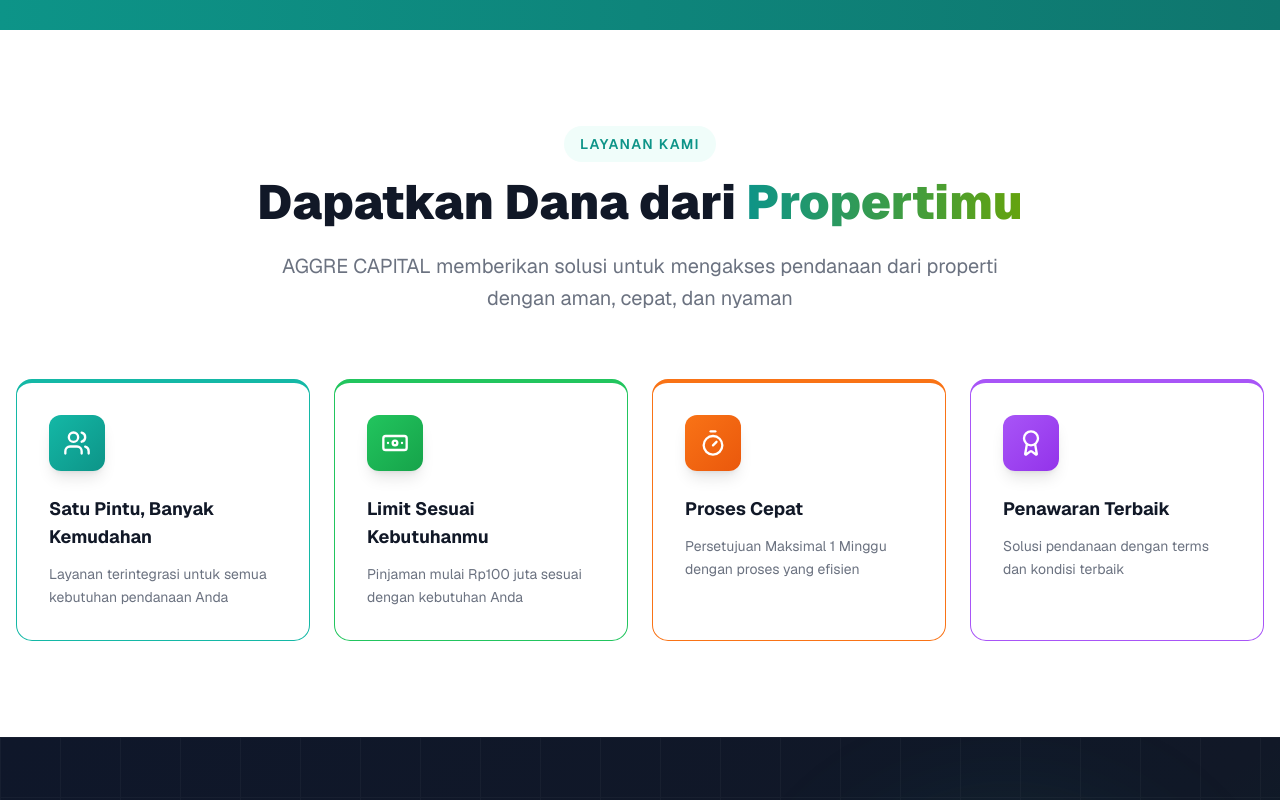
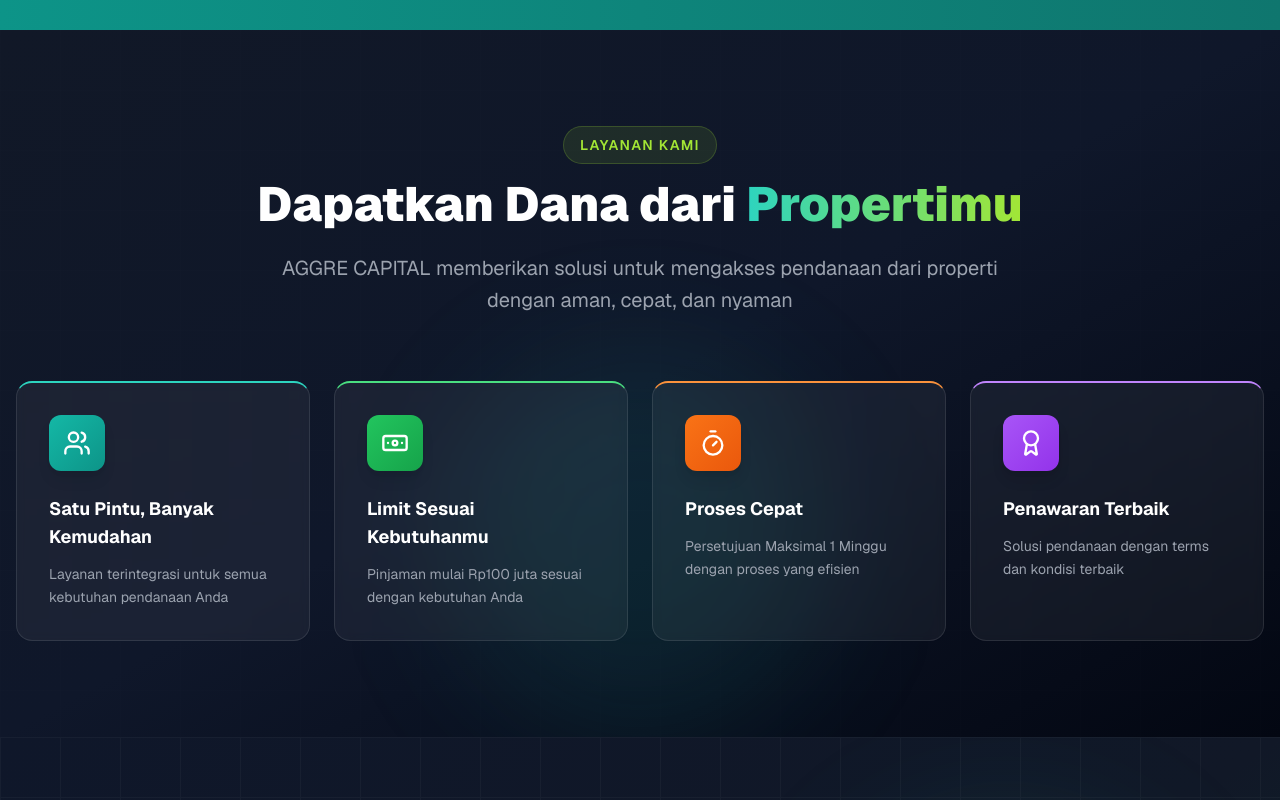
Before and after one commit to adityacpuu-stack/aggre-capital-landing, a Next.js app: page / in a window 1280 px wide. Shown: the part 1140-1940 px from the top of the page. Built offline with nearby package versions, Linux system fonts and the light colour scheme; no server answers; the database is empty.

Commit message:
fix: update Layanan & header sections to dark premium theme
- Layanan section: white bg → dark slate-900/gray-950 with glass cards
- Header: border-b → border-b border-white/10 (remove bright white line

Co-Authored-By: Claude Sonnet 4.6 <noreply@anthropic.com>

```diff
--- a/app/page.tsx
+++ b/app/page.tsx
@@ -101,7 +101,7 @@ export default function AggreCapitalLanding() {
     <div className="flex flex-col min-h-screen bg-white overflow-x-hidden">
       <SEO seo={seoConfigs.home} />
       {/* Header */}
-      <header className="bg-gradient-to-br from-gray-900 to-gray-800 shadow-sm border-b transition-all duration-300">
+      <header className="bg-gradient-to-br from-gray-900 to-gray-800 shadow-sm border-b border-white/10 transition-all duration-300">
         <div className="container mx-auto px-4 py-4">
           <div className="flex items-center justify-between">
             <div className="flex items-center group">
@@ -304,17 +304,21 @@ export default function AggreCapitalLanding() {
       </section>
 
       {/* Value Proposition */}
-      <section id="layanan" className="py-24 bg-white relative overflow-hidden">
-        <div className="container mx-auto px-4">
+      <section id="layanan" className="py-24 bg-gradient-to-br from-gray-900 via-slate-900 to-gray-950 relative overflow-hidden">
+        <div className="absolute inset-0 opacity-5">
+          <div className="absolute inset-0" style={{ backgroundImage: 'linear-gradient(rgba(255,255,255,0.1) 1px, transparent 1px), linear-gradient(90deg, rgba(255,255,255,0.1) 1px, transparent 1px)', backgroundSize: '60px 60px' }}></div>
+        </div>
+        <div className="absolute bottom-0 left-1/2 -translate-x-1/2 w-96 h-96 bg-teal-500/10 rounded-full blur-3xl"></div>
+        <div className="container mx-auto px-4 relative z-10">
           <div className="text-center mb-16">
-            <span className="inline-block text-teal-600 font-semibold text-sm uppercase tracking-widest mb-4 bg-teal-50 px-4 py-2 rounded-full">Layanan Kami</span>
-            <h2 className="text-4xl md:text-5xl font-black text-gray-900 mb-6 leading-tight">
+            <span className="inline-block text-lime-400 font-semibold text-sm uppercase tracking-widest mb-4 bg-lime-400/10 border border-lime-400/20 px-4 py-2 rounded-full">Layanan Kami</span>
+            <h2 className="text-4xl md:text-5xl font-black text-white mb-6 leading-tight">
               Dapatkan Dana dari{" "}
-              <span className="bg-gradient-to-r from-teal-600 to-lime-600 bg-clip-text text-transparent">
+              <span className="bg-gradient-to-r from-teal-400 to-lime-400 bg-clip-text text-transparent">
                 Propertimu
               </span>
             </h2>
-            <p className="text-xl text-gray-500 max-w-3xl mx-auto leading-relaxed">
+            <p className="text-xl text-gray-400 max-w-3xl mx-auto leading-relaxed">
               AGGRE CAPITAL memberikan solusi untuk mengakses pendanaan dari properti dengan aman, cepat, dan nyaman
             </p>
           </div>
@@ -326,41 +330,41 @@ export default function AggreCapitalLanding() {
                 title: "Satu Pintu, Banyak Kemudahan",
                 description: "Layanan terintegrasi untuk semua kebutuhan pendanaan Anda",
                 color: "from-teal-500 to-teal-600",
-                accent: "border-teal-500",
+                accent: "border-t-teal-400",
               },
               {
                 icon: Banknote,
                 title: "Limit Sesuai Kebutuhanmu",
                 description: "Pinjaman mulai Rp100 juta sesuai dengan kebutuhan Anda",
                 color: "from-green-500 to-green-600",
-                accent: "border-green-500",
+                accent: "border-t-green-400",
               },
               {
                 icon: Timer,
                 title: "Proses Cepat",
                 description: "Persetujuan Maksimal 1 Minggu dengan proses yang efisien",
                 color: "from-orange-500 to-orange-600",
-                accent: "border-orange-500",
+                accent: "border-t-orange-400",
               },
               {
                 icon: Award,
                 title: "Penawaran Terbaik",
                 description: "Solusi pendanaan dengan terms dan kondisi terbaik",
                 color: "from-purple-500 to-purple-600",
-                accent: "border-purple-500",
+                accent: "border-t-purple-400",
               },
             ].map((item, index) => (
               <div
                 key={index}
-                className={`group p-8 rounded-2xl border border-gray-100 hover:border-transparent hover:shadow-2xl transition-all duration-500 hover:-translate-y-2 bg-white border-t-4 ${item.accent}`}
+                className={`group p-8 rounded-2xl bg-white/5 border border-white/10 border-t-2 ${item.accent} hover:bg-white/10 hover:border-white/20 transition-all duration-500 hover:-translate-y-2 backdrop-blur-sm`}
               >
                 <div className={`bg-gradient-to-br ${item.color} w-14 h-14 rounded-xl flex items-center justify-center mb-6 group-hover:scale-110 transition-all duration-300 shadow-lg`}>
                   <item.icon className="h-7 w-7 text-white" />
                 </div>
-                <h3 className="text-lg font-bold text-gray-900 mb-3 group-hover:text-teal-700 transition-colors duration-300">
+                <h3 className="text-lg font-bold text-white mb-3 group-hover:text-lime-400 transition-colors duration-300">
                   {item.title}
                 </h3>
-                <p className="text-gray-500 leading-relaxed text-sm">{item.description}</p>
+                <p className="text-gray-400 leading-relaxed text-sm">{item.description}</p>
               </div>
             ))}
           </div>
```
